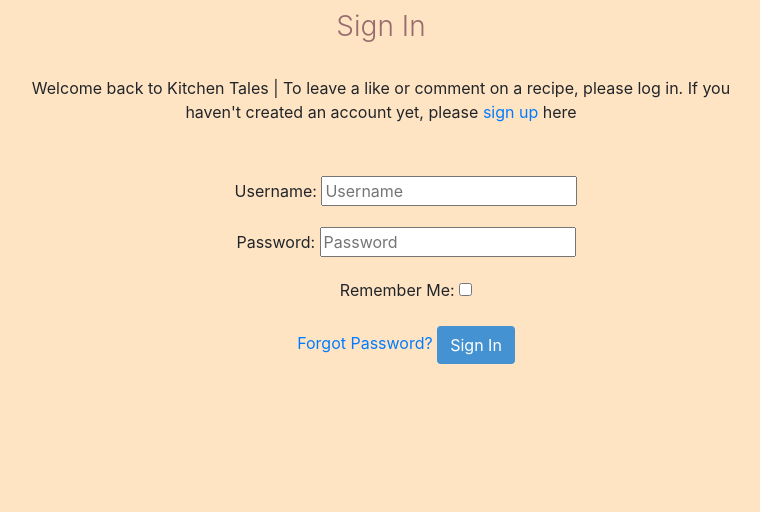
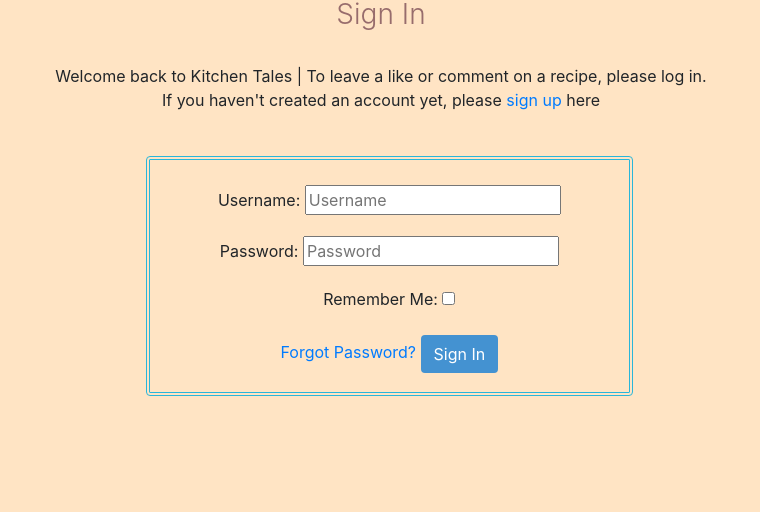
Before and after one commit to chris-townsend/PP4-Kitchen_Tales, a Django app: page /accounts/login/ in a window 1280 px wide. Shown: the part 288-800 px from the top of the page, without its empty margins (259-1019 px from the left). Run offline with Django 3.2, Linux system fonts and the light colour scheme; some libraries are stand-ins or nearby versions.

Commit message:
Add border around login field - login.html template

```diff
--- a/static/style.css
+++ b/static/style.css
@@ -106,9 +106,23 @@ body {
 }
 
 .login {
-    margin-left: 50px;
     text-align: center;
     align-content: center;
     padding: 12px;
+}
 
+.sign-in {
+    margin-left: 130px;
+    padding: 12px;
 }
+
+
+.login-form {
+    text-align: center;
+    align-content: center;
+    width: 500px;
+    height: 240px;
+    padding: 25px;
+    border: 4px double rgb(41, 182, 218);
+    border-radius: 4px;
+}
--- a/templates/account/login.html
+++ b/templates/account/login.html
@@ -9,13 +9,14 @@
 
 <div class="container">
   <div class="row">
-    <div class="col-md-8 mt-3 offset-md-2">
+    <div class="col-md-8 mt-1 offset-md-2">
 
 <h3 class="page-title">{% trans "Sign In" %}</h3>
 <br>
 
 <p class="text-center">{% blocktrans %}Welcome back to Kitchen Tales |
   To leave a like or comment on a recipe, please log in.
+  <br>
   If you haven't created an account yet, please
 <a href="{{ signup_url }}">sign up</a> here{% endblocktrans %}</p>
 <br>
@@ -23,7 +24,7 @@
 
 
 
-<form class="login text-center" method="POST" action="{% url 'account_login' %}">
+<form class="sign-in text-center login-form mt-1 col-md-8" method="POST" action="{% url 'account_login' %}">
   {% csrf_token %}
   {{ form.as_p }}
   {% if redirect_field_value %}
```
